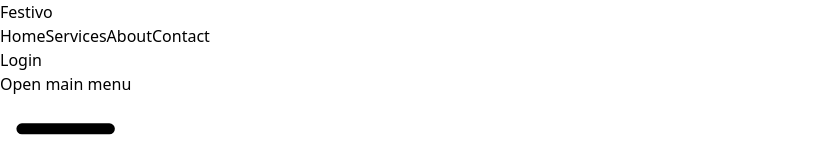
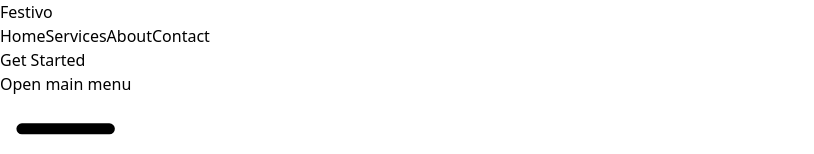
Before and after one commit to DevCabin25/Festivo-event-management-, a React (Vite) app: page / in a window 1280 px wide. Shown: the top 154 px of the page, without its empty margins (0-814 px from the left). Built offline with nearby package versions, Linux system fonts and the light colour scheme.

Commit message:
navber update

```diff
--- a/src/Components/Share/Navber.jsx
+++ b/src/Components/Share/Navber.jsx
@@ -50,7 +50,7 @@ const Navber = () => {
                             to="/login"
                             className="bg-purple-600 hover:bg-purple-700 text-white px-4 py-2 rounded-md text-sm font-medium transition-colors duration-200"
                         >
-                            Login
+                            Get Started
                         </Link>
                     </div>
 
```
